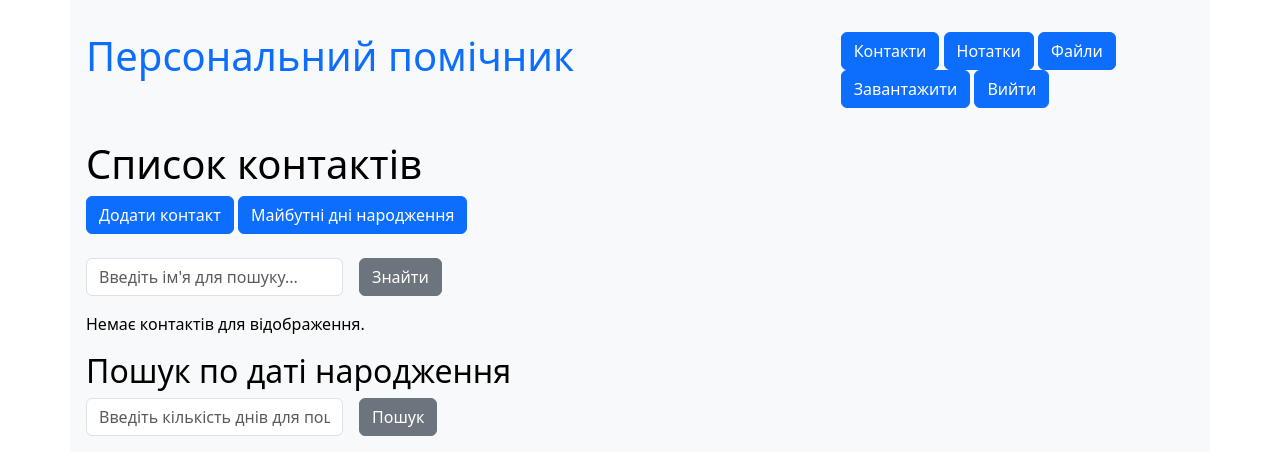
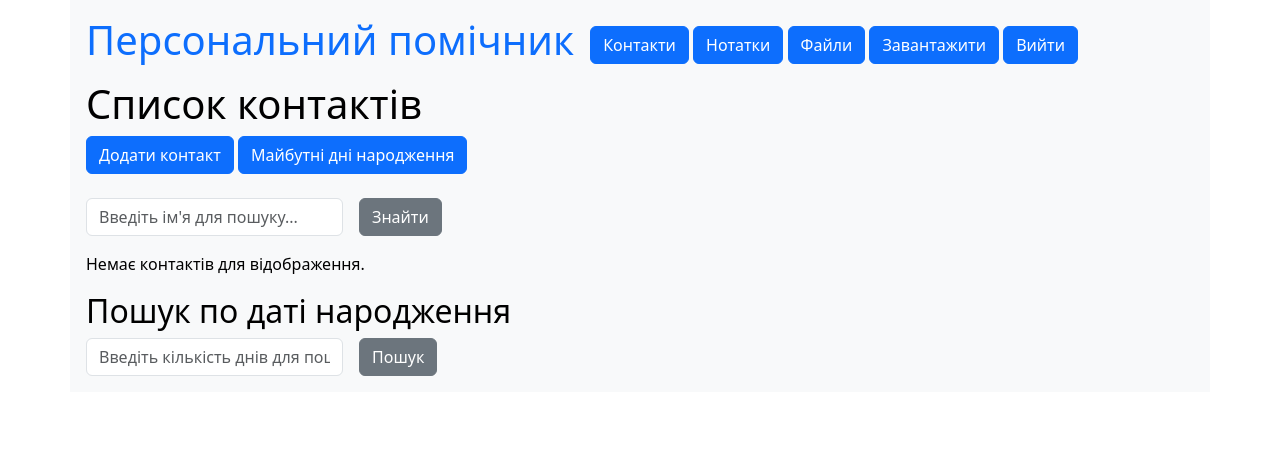
Before and after one commit to andrewpechersky/Interactive_helper, a Django app: page /contacts/ in a window 1280 px wide. Shown: the top 475 px of the page. Run offline with Django 5.2, Linux system fonts and the light colour scheme; the visitor is signed in with stand-in values (Sample User, id 1); data that the repository does not hold is empty.

Commit message:
main buttons fix

```diff
--- a/interactive_helper/helper/templates/helper/base.html
+++ b/interactive_helper/helper/templates/helper/base.html
@@ -11,13 +11,13 @@
 <body>
 
 <div class="container text-bg-light p-3">
-    <div class="row header-box pt-3 mb-3">
-        <div class="col-md-8">
+    <div class="row g-3">
+        <div class="col-auto">
             <h1>
                 <a href="/" style="text-decoration: none">Персональний помічник</a>
             </h1>
         </div>
-        <div class="col-md-4">
+        <div class="col-auto " style="padding-top:10px">
             <p>
                 {% if user.is_authenticated %}
                 <a href="{% url 'contacts:contact_list' %}" class="btn btn-primary">Контакти</a>
```
Also changed, not shown: README.md.
